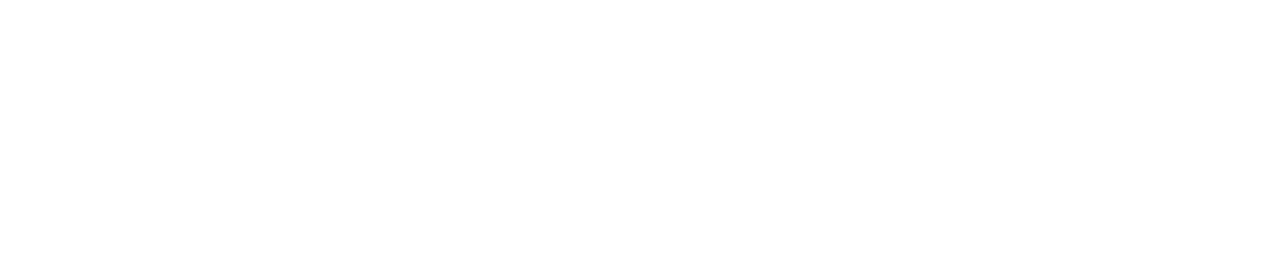
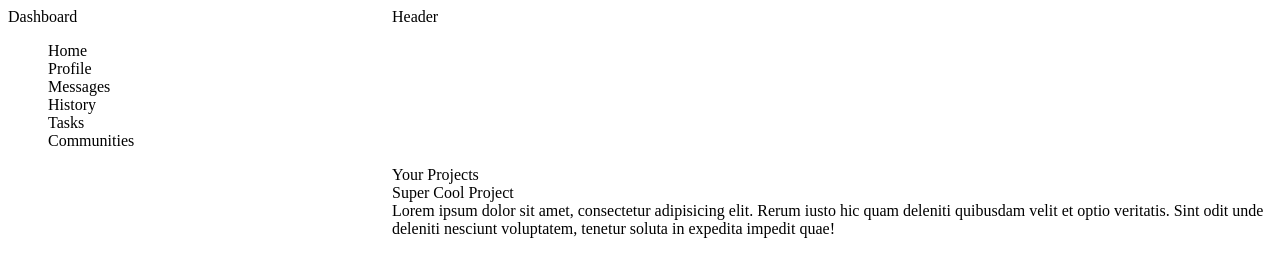
Before and after one commit to BingusBoy/dashboard-odin, a plain HTML site: page index.html in a window 1280 px wide. Drawn offline with Linux system fonts and the light colour scheme.

Commit message:
add sidebar header & card dummy text

```diff
--- a/index.html
+++ b/index.html
@@ -1,12 +1,40 @@
 <!DOCTYPE html>
 <html lang="en">
-<head>
-    <meta charset="UTF-8">
-    <meta http-equiv="X-UA-Compatible" content="IE=edge">
-    <meta name="viewport" content="width=device-width, initial-scale=1.0">
+  <head>
+    <meta charset="UTF-8" />
+    <meta http-equiv="X-UA-Compatible" content="IE=edge" />
+    <meta name="viewport" content="width=device-width, initial-scale=1.0" />
     <title>Dashboard</title>
-</head>
-<body>
-
-</body>
+    <link rel="stylesheet" href="style.css" />
+  </head>
+  <body>
+    <div class="container">
+      <div class="sidebar">
+        <div class="sheader">Dashboard</div>
+        <ul>
+          <li>Home</li>
+          <li>Profile</li>
+          <li>Messages</li>
+          <li>History</li>
+          <li>Tasks</li>
+          <li>Communities</li>
+        </ul>
+      </div>
+      <div class="header">Header</div>
+      <div class="deck">
+        <div class="dheader">Your Projects</div>
+        <div class="cards">
+          <div class="card">
+            <div class="cheader">Super Cool Project</div>
+            <div class="ccontent">
+              Lorem ipsum dolor sit amet, consectetur adipisicing elit. Rerum
+              iusto hic quam deleniti quibusdam velit et optio veritatis. Sint
+              odit unde deleniti nesciunt voluptatem, tenetur soluta in expedita
+              impedit quae!
+            </div>
+          </div>
+        </div>
+      </div>
+    </div>
+  </body>
 </html>
--- a/style.css
+++ b/style.css
@@ -0,0 +1,14 @@
+.container{
+    display: grid;
+    grid-template-columns: 30vw auto;
+}
+.sidebar ul{
+    list-style: none;
+}
+.header{
+    grid-row: 1/2;
+    grid-column: 2/3;
+}
+.deck{
+    grid-column: 2/3;
+}
```
